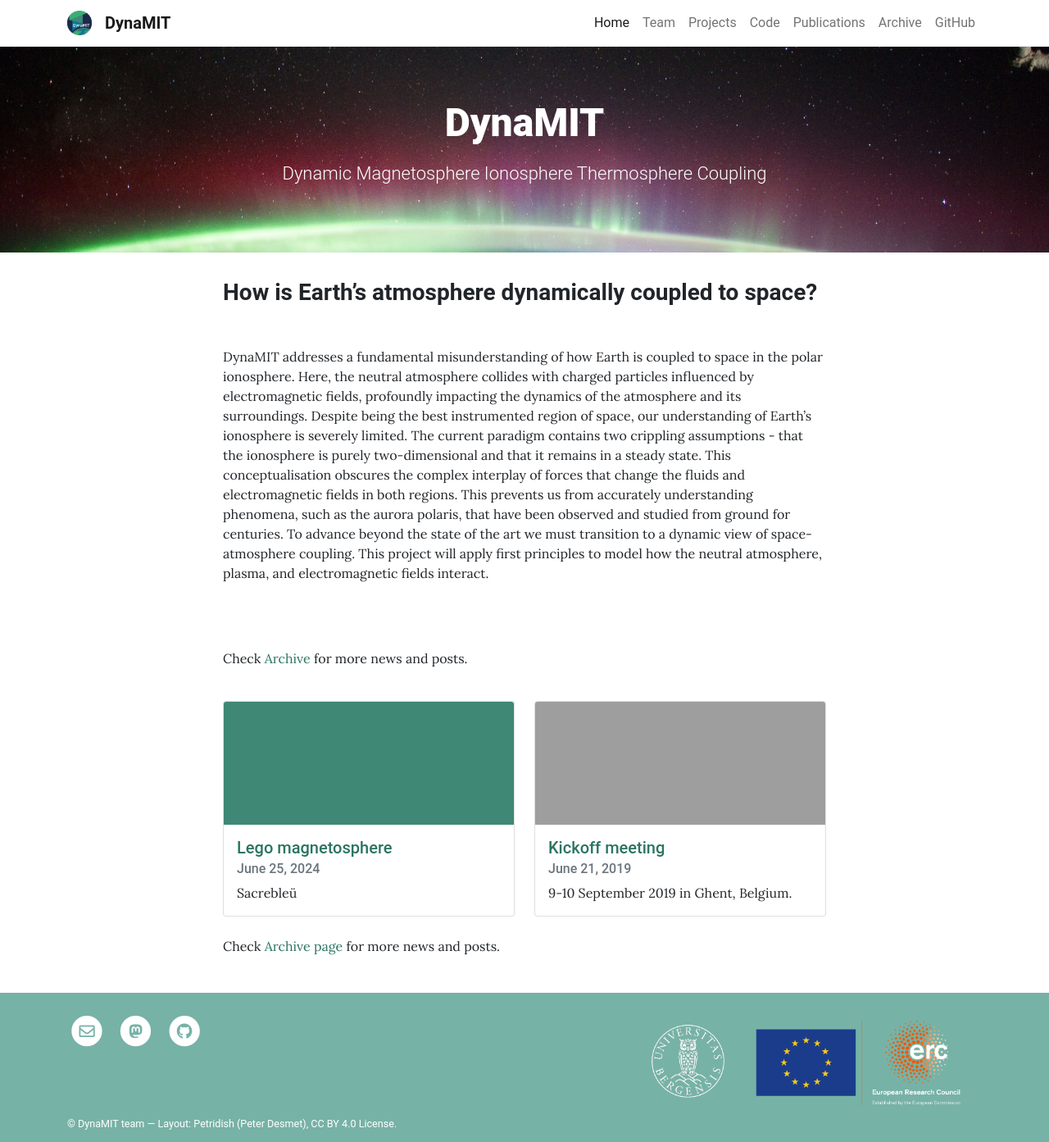
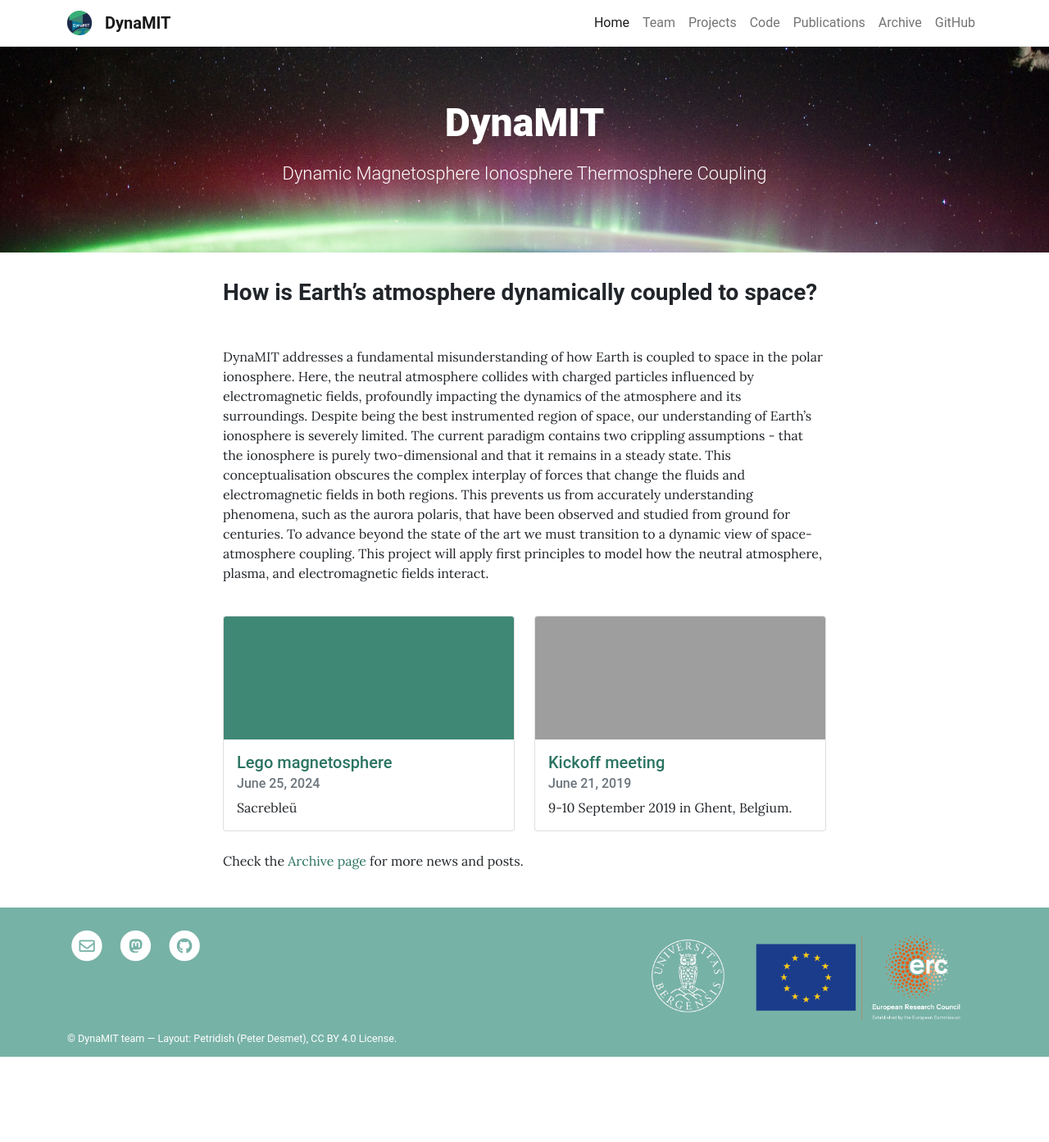
Before and after one commit to DynaMIT-uib/DynaMIT-uib.github.io, a Jekyll site: the page built from pages/home.md, in a window 1280 px wide. Shown: the whole page at 82% size. Built offline with Jekyll 4.4.1, drawn with Linux system fonts in a browser that asks for light colours; after the commit the page ends 1289 px from its top, so only the background shows below that; grey boxes are pictures that could not be loaded.

Commit message:
Update team page

```diff
--- a/_data/team.yml
+++ b/_data/team.yml
@@ -69,6 +69,8 @@
     image: assets/theme/images/HildeNesse.jpg
     description: >
       Magnetosphere / ionosphere physics, energetic particle precipitation
+    orcid: 0000-0002-4178-8717
+    googlescholar: PLddEKv0kSQC&hl
     email: hilde.nesse@uib.no
 
   - name: Kjellmar Oksavik
@@ -76,11 +78,14 @@
     image: assets/theme/images/Kjellmar.jpg
     description: >
       Magnetosphere / ionosphere physics, EISCAT3D, SMILE
+    orcid: 0000-0003-4312-6992
+    googlescholar: e5ruDWEAAAAJ
     email: kjellmar.oksavik@uib.no
 
 
 
 extassociations:
   - name: King Charles?
+    image: assets/theme/images/King.jpg
 
   - name: Sacrebleu
--- a/_layouts/home.html
+++ b/_layouts/home.html
@@ -41,6 +41,6 @@
     <!-- Your additional text here -->
     <div class="additional-content">
       <!--<h2>Additional Information</h2> -->
-      <p> Check <a href="https://dynamit-uib.github.io/blog/">Archive page</a> for more news and posts. </p>
+      <p> Check the <a href="https://dynamit-uib.github.io/blog/">Archive page</a> for more news and posts. </p>
     </div>
 </div>
--- a/pages/home.md
+++ b/pages/home.md
@@ -10,10 +10,6 @@
 
 DynaMIT addresses a fundamental misunderstanding of how Earth is coupled to space in the polar ionosphere. Here, the neutral atmosphere collides with charged particles influenced by electromagnetic fields, profoundly impacting the dynamics of the atmosphere and its surroundings. Despite being the best instrumented region of space, our understanding of Earth's ionosphere is severely limited. The current paradigm contains two crippling assumptions - that the ionosphere is purely two-dimensional and that it remains in a steady state. This conceptualisation obscures the complex interplay of forces that change the fluids and electromagnetic fields in both regions. This prevents us from accurately understanding phenomena, such as the aurora polaris, that have been observed and studied from ground for centuries. To advance beyond the state of the art we must transition to a dynamic view of space-atmosphere coupling. This project will apply first principles to model how the neutral atmosphere, plasma, and electromagnetic fields interact.
 
-<br><br>
-
-Check [Archive](https://dynamit-uib.github.io/blog/) for more news and posts.
-
 <!-- ## Installation
 
 See the demo website for instructions:
```
